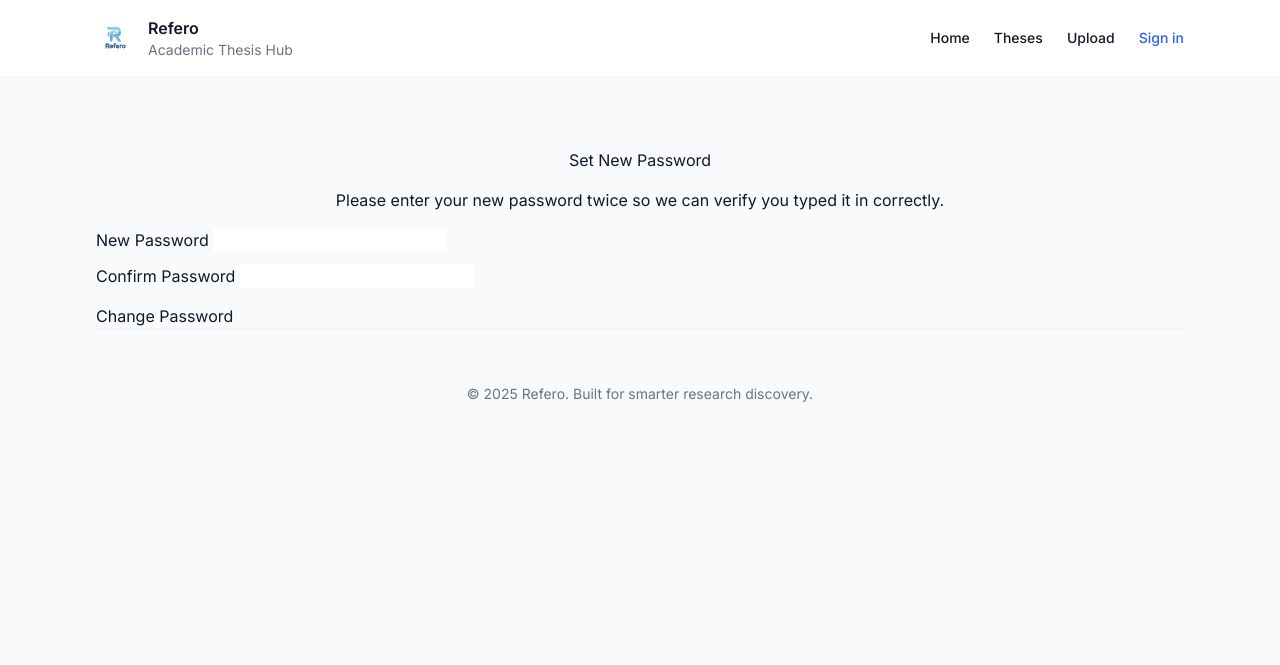
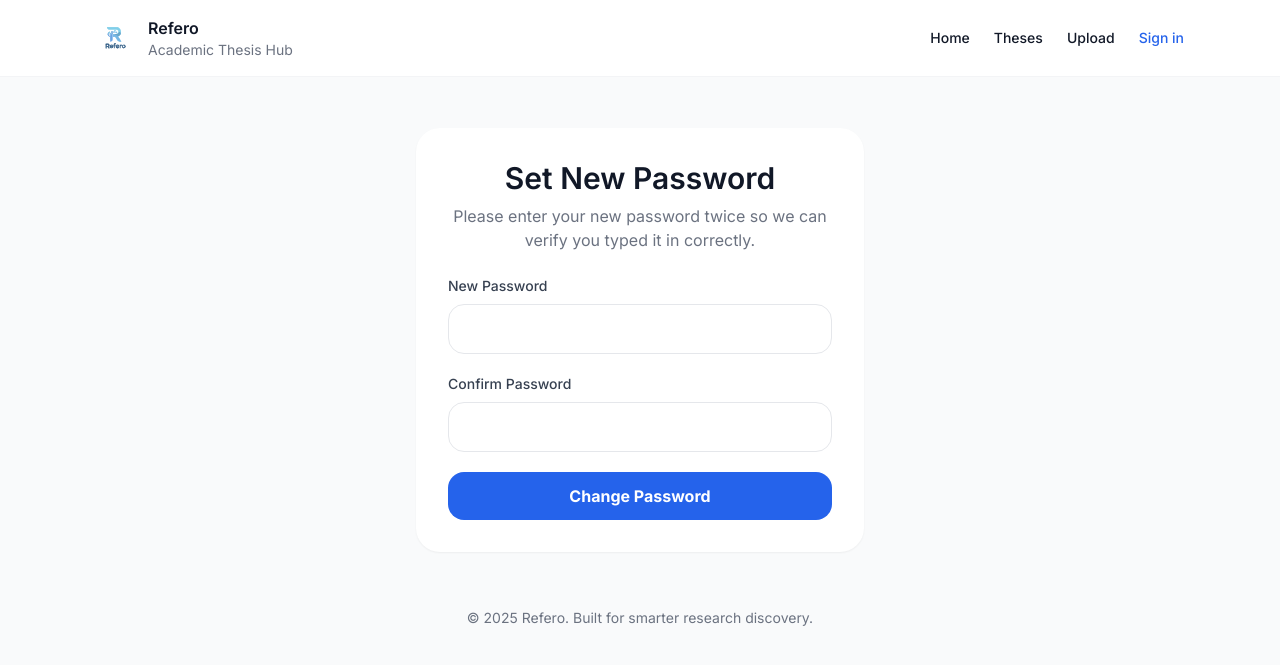
Before and after one commit to Lawrens16/Refero, a Django app: template refero/templates/registration/password_reset_confirm.html in a window 1280 px wide. Shown: the top 665 px of the page. Run offline with Django 5.2, Linux system fonts and the light colour scheme; the template is opened without the code that fills it, so the values that code supplies are empty; some libraries are stand-ins or nearby versions.

Commit message:
Refactor password reset templates for improved UI consistency and user experience

```diff
--- a/refero/templates/registration/password_reset_confirm.html
+++ b/refero/templates/registration/password_reset_confirm.html
@@ -2,33 +2,25 @@
 {% load widget_tweaks %}
 
 {% block content %}
-<div class="container mt-5">
-    <div class="row justify-content-center">
-        <div class="col-md-6">
-            <div class="card shadow-sm">
-                <div class="card-body">
-                    <h2 class="card-title text-center mb-4">Set New Password</h2>
-                    <p class="text-center mb-4">Please enter your new password twice so we can verify you typed it in correctly.</p>
-                    <form method="post">
-                        {% csrf_token %}
+<div class="max-w-md mx-auto bg-white rounded-3xl shadow-sm p-8">
+    <h2 class="text-3xl font-semibold text-gray-900 mb-2 text-center">Set New Password</h2>
+    <p class="text-gray-500 mb-6 text-center">Please enter your new password twice so we can verify you typed it in correctly.</p>
+    <form method="post" class="space-y-5">
+        {% csrf_token %}
 
-                        <div class="mb-3">
-                            <label for="password_1" class="form-label">New Password</label>
-                            <input type="password" name="password_1" id="password_1" class="form-control" required>
-                        </div>
+        <div>
+            <label for="password_1" class="block text-sm font-medium text-gray-700 mb-2">New Password</label>
+            <input type="password" name="password_1" id="password_1" class="w-full rounded-2xl border border-gray-200 px-4 py-3 focus:outline-none focus:ring-2 focus:ring-blue-500" required>
+        </div>
 
-                        <div class="mb-3">
-                            <label for="password_2" class="form-label">Confirm Password</label>
-                            <input type="password" name="password_2" id="password_2" class="form-control" required>
-                        </div>
+        <div>
+            <label for="password_2" class="block text-sm font-medium text-gray-700 mb-2">Confirm Password</label>
+            <input type="password" name="password_2" id="password_2" class="w-full rounded-2xl border border-gray-200 px-4 py-3 focus:outline-none focus:ring-2 focus:ring-blue-500" required>
+        </div>
 
-                        <div class="d-grid gap-2 mt-4">
-                            <button type="submit" class="btn btn-primary">Change Password</button>
-                        </div>
-                    </form>
-                </div>
-            </div>
-        </div>
-    </div>
+        <button type="submit" class="w-full bg-blue-600 text-white font-bold py-3 px-4 rounded-2xl hover:bg-blue-700 transition duration-200">
+            Change Password
+        </button>
+    </form>
 </div>
 {% endblock %}
```
Also changed, not shown: refero/templates/registration/password_reset_complete.html (+7 -13 lines), refero/templates/registration/password_reset_form.html (+15 -23 lines), refero/templates/registration/password_reset_verify_code.html (+19 -22 lines).
